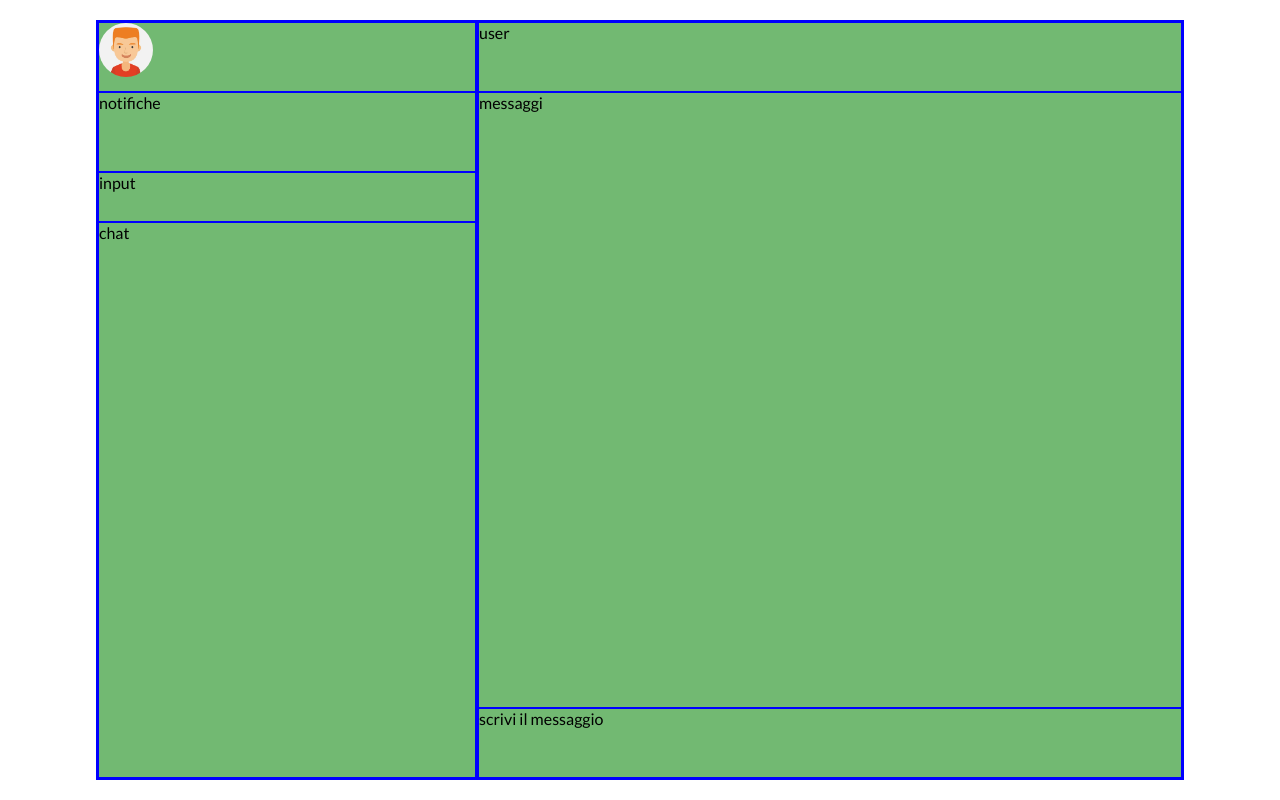
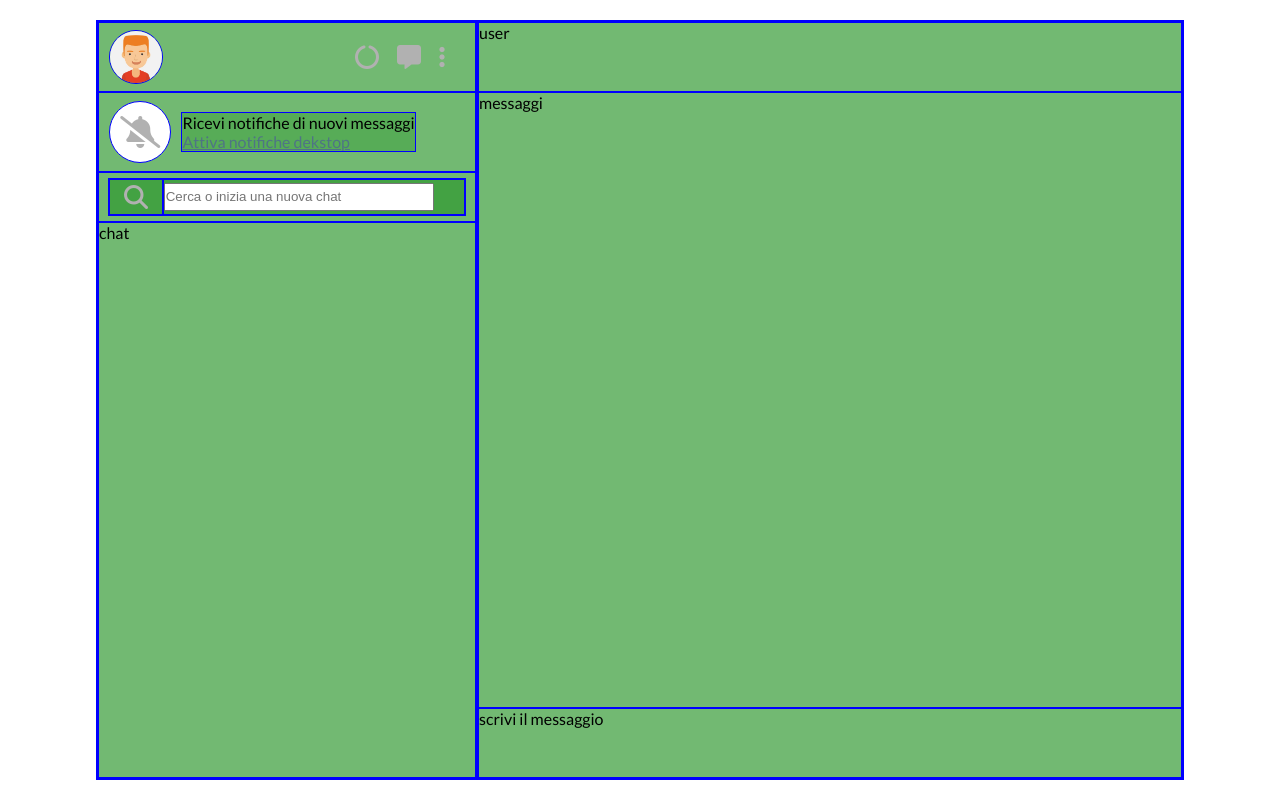
Before and after one commit to NicolaBellini/html-css-boolzapp, a plain HTML site: page index.html in a window 1280 px wide. Drawn offline with Linux system fonts and the light colour scheme.

Commit message:
[add] section noti and search

```diff
--- a/assets/CSS/style.css
+++ b/assets/CSS/style.css
@@ -12,6 +12,11 @@ img{
   width: 100%;
 }
 
+i{
+  font-size: 1.5rem;
+  color: #b1b1b1;
+}
+
 /* UTILITY */
 .debug{
   background-color: rgba(0, 128, 0, 0.236);
@@ -22,6 +27,10 @@ img{
   display: flex;
 }
 
+.align-center{
+  align-items: center;
+}
+
 .d-column{
   flex-direction: column;
 }
@@ -30,8 +39,56 @@ img{
   justify-content: center;
 }
 
-.d-beetween{
+.d-between{
   justify-content:space-between;
+}
+
+.padding-right-s{
+  padding-right: 10px;
+}
+
+.padding-right-m{
+  padding-right: 30px;
+}
+
+.padding-right-l{
+  padding-right: 50px;
+}
+
+.padding-left-s{
+  padding-left: 10px;
+}
+
+.padding-left-m{
+  padding-left: 30px;
+}
+
+.padding-left-l{
+  padding-left: 50px;
+}
+
+.margin-left-s{
+  margin-left: 10px;
+}
+
+.margin-left-m{
+  margin-left: 30px;
+}
+
+.margin-left-l{
+  margin-left: 50px;
+}
+
+.margin-right-s{
+  margin-right: 10px;
+}
+
+.margin-right-m{
+  margin-right: 30px;
+}
+
+.margin-right-l{
+  margin-right: 50px;
 }
 
 .icon{
@@ -68,12 +125,50 @@ img{
   height: 70px;
 }
 
+.col.action{
+  width: 90px;
+}
+
 .col.noti{
   height: 80px;
 }
 
+.noti .bell{
+  height: 80%;
+  aspect-ratio: 1/1;
+  border-radius: 50%;
+  background-color: white;
+}
+
+.noti-text a{
+  color: #4f7485;
+}
+
+.noti i{
+  font-size: 2rem;
+}
+
 .col.input{
   height: 50px;
+}
+
+.input .container{
+  width: 95%;
+  height: 80%;
+}
+
+.magnifying{
+  height: 100%;
+  width: 15%;
+}
+
+.search{
+  width: 85%;
+}
+
+.search input{
+  width: 90%;
+  height: 80%;
 }
 
 .col.chat{
@@ -121,6 +216,10 @@ img{
     width: 90px;
   }
 
+  .col.action{
+    display: none;
+  }
+
   .col.noti{
     display: none;
   }
--- a/index.html
+++ b/index.html
@@ -21,16 +21,37 @@
 
   <div class="row d-flex debug">
     <div class="col left d-flex d-column debug">
-      <div class="col profile debug">
-        <div class="col icon">
+      <div class="col profile d-flex d-between align-center debug">
+
+        <div class="col icon  margin-left-s debug">
           <img src="assets/img/avatar_1.jpg" alt="">
         </div>
-        <div class="col action">
+        <div class="col action d-flex d-between margin-right-m">
+          <i class="fa-solid fa-circle-notch"></i>
+          <i class="fa-solid fa-message"></i>
+          <i class="fa-solid fa-ellipsis-vertical"></i>
+        </div>
 
+      </div>
+      <div class="col noti d-flex align-center debug">
+        <div class="col bell d-flex d-center align-center margin-left-s debug">
+          <i class="fa-solid fa-bell-slash"></i>
+        </div>
+        <div class="col noti-text margin-left-s debug">
+          <p>Ricevi notifiche di nuovi messaggi</p>
+          <a href="">Attiva notifiche dekstop</a>
         </div>
       </div>
-      <div class="col noti debug">notifiche</div>
-      <div class="col input debug">input</div>
+      <div class="col input d-flex d-center align-center debug">
+        <div class="container d-flex debug">
+          <div class="magnifying d-flex align-center d-center debug">
+            <i class="fa-solid fa-magnifying-glass"></i>
+          </div>
+          <div class="search d-flex align-center debug">
+            <input type="text" placeholder="Cerca o inizia una nuova chat">
+          </div>
+        </div>
+      </div>
       <div class="col chat debug">chat</div>
     </div>
 
```
